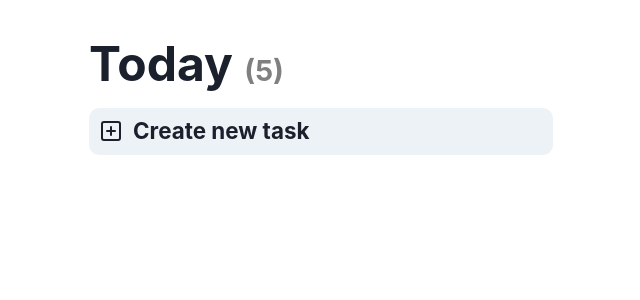
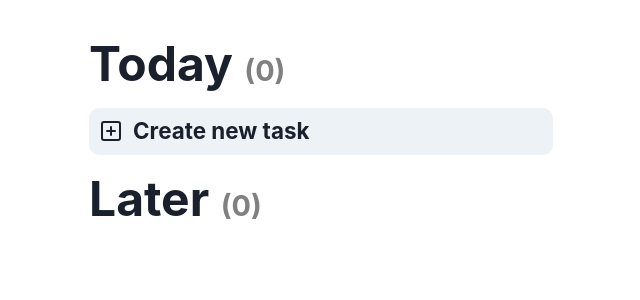
Before and after one commit to hugolgst/testnor-test, a Next.js app in the folder website/: page / in a window 1280 px wide. Shown: the top 300 px of the page, without its empty margins (203-843 px from the left). Built offline with nearby package versions, Linux system fonts and the light colour scheme.

Commit message:
Implement task deletion

```diff
--- a/website/app/(pages)/page.tsx
+++ b/website/app/(pages)/page.tsx
@@ -7,9 +7,23 @@ import TaskComponent from '@/components/Task'
 import TaskEditor from '@/components/Task/Editor'
 import { useSearchParams } from 'next/navigation'
 import useTasksStore from '@/store/tasks'
+import { useMemo } from 'react'
 
 const Page = () => {
   const { tasks } = useTasksStore()
+
+  const tomorrow = useMemo(() => {
+    const tomorrow = new Date()
+    tomorrow.setHours(tomorrow.getHours() + (24 - tomorrow.getHours()))
+    return tomorrow
+  }, [])
+
+  const todaysTasks = useMemo(() => tasks.filter(task => {
+    if (!task.dueAt) return true
+    return task.dueAt.getTime() < tomorrow.getTime()
+  }), [ tasks, tomorrow ])
+  const laterTasks = useMemo(() => tasks.filter(task => task.dueAt && task.dueAt.getTime() >= tomorrow.getTime()), [ tasks, tomorrow ])
+
   const searchParams = useSearchParams()
 
   return <Flex
@@ -30,7 +44,7 @@ const Page = () => {
       direction="column"
     >
       <Heading size="2xl">
-        Today <chakra.span fontSize="0.6em" color="grey">(5)</chakra.span>
+        Today <chakra.span fontSize="0.6em" color="grey">({todaysTasks.length})</chakra.span>
       </Heading>
 
       <Flex
@@ -40,7 +54,19 @@ const Page = () => {
       >
         <CreateTask />
 
-        {tasks.map((task, i) => (<TaskComponent key={i} task={task} />))}
+        {todaysTasks.map((task, i) => (<TaskComponent key={i} task={task} />))}
+      </Flex>
+
+      <Heading size="2xl">
+        Later <chakra.span fontSize="0.6em" color="grey">({laterTasks.length})</chakra.span>
+      </Heading>
+
+      <Flex
+        w="100%"
+        direction="column"
+        gap="10px"
+      >
+        {laterTasks.map((task, i) => (<TaskComponent key={i} task={task} />))}
       </Flex>
     </Flex>
 
--- a/website/app/components/Task/Editor.tsx
+++ b/website/app/components/Task/Editor.tsx
@@ -1,6 +1,7 @@
 import { Button, Flex, Heading, Input, Spacer, Tag, TagCloseButton, TagLabel, Text, Textarea } from '@chakra-ui/react'
 
 import { DeleteIcon } from '@chakra-ui/icons'
+import { useRouter } from 'next/navigation'
 import { useState } from 'react'
 import useTasksStore from '@/store/tasks'
 
@@ -9,7 +10,8 @@ interface TaskEditorProps {
 }
 
 const TaskEditor = ({ id }: TaskEditorProps) => {
-  const { editTask, getTask } = useTasksStore()
+  const router = useRouter()
+  const { editTask, getTask, deleteTask } = useTasksStore()
   const [ tagInput, setTagInput ] = useState<string>('')
   const [ tags, setTags ] = useState<Array<string>>([])
 
@@ -48,7 +50,11 @@ const TaskEditor = ({ id }: TaskEditorProps) => {
 
     <Flex alignItems="center" gap="10px">
       <Text w="max-content" flexShrink="0">Due at:</Text>
-      <Input placeholder='Select Date and Time' size='md' type='datetime-local' />
+      <Input
+        placeholder='Select Date and Time'
+        size='md'
+        type='datetime-local'
+      />
     </Flex>
 
     <Flex direction="column">
@@ -89,7 +95,15 @@ const TaskEditor = ({ id }: TaskEditorProps) => {
     <Flex gap="10px">
       <Spacer />
 
-      <Button leftIcon={<DeleteIcon />} colorScheme='red' variant='solid'>
+      <Button
+        leftIcon={<DeleteIcon />}
+        colorScheme='red'
+        variant='solid'
+        onClick={() => {
+          deleteTask(id)
+          router.push('/')
+        }}
+      >
         Delete
       </Button>
     </Flex>
--- a/website/app/store/tasks.ts
+++ b/website/app/store/tasks.ts
@@ -17,6 +17,7 @@ interface TasksStore {
   /** Creates a new task with an empty title and returns its id */
   createTask: () => string
   editTask: (task: Task) => void
+  deleteTask: (id: string) => void
 }
 
 const useTasksStore = create(
@@ -32,7 +33,8 @@ const useTasksStore = create(
           state.tasks.push({
             id, title: '', isCompleted: false
           })
-          return { tasks: state.tasks }
+          return { tasks: [ ...state.tasks ] } // Trick to propagate changes to the component
+
         })
 
         return id
@@ -42,8 +44,12 @@ const useTasksStore = create(
         const index = state.tasks.findIndex(({ id }) => id === task.id)
         state.tasks[index] = task
 
-        return { tasks: state.tasks }
-      })
+        return { tasks: [ ...state.tasks ] } // Trick to propagate changes to the component
+      }),
+
+      deleteTask: (id: string) => set((state) => ({
+        tasks: state.tasks.filter(task => task.id !== id)
+      }))
     }),
     {
       name: 'tasks-store'
```
